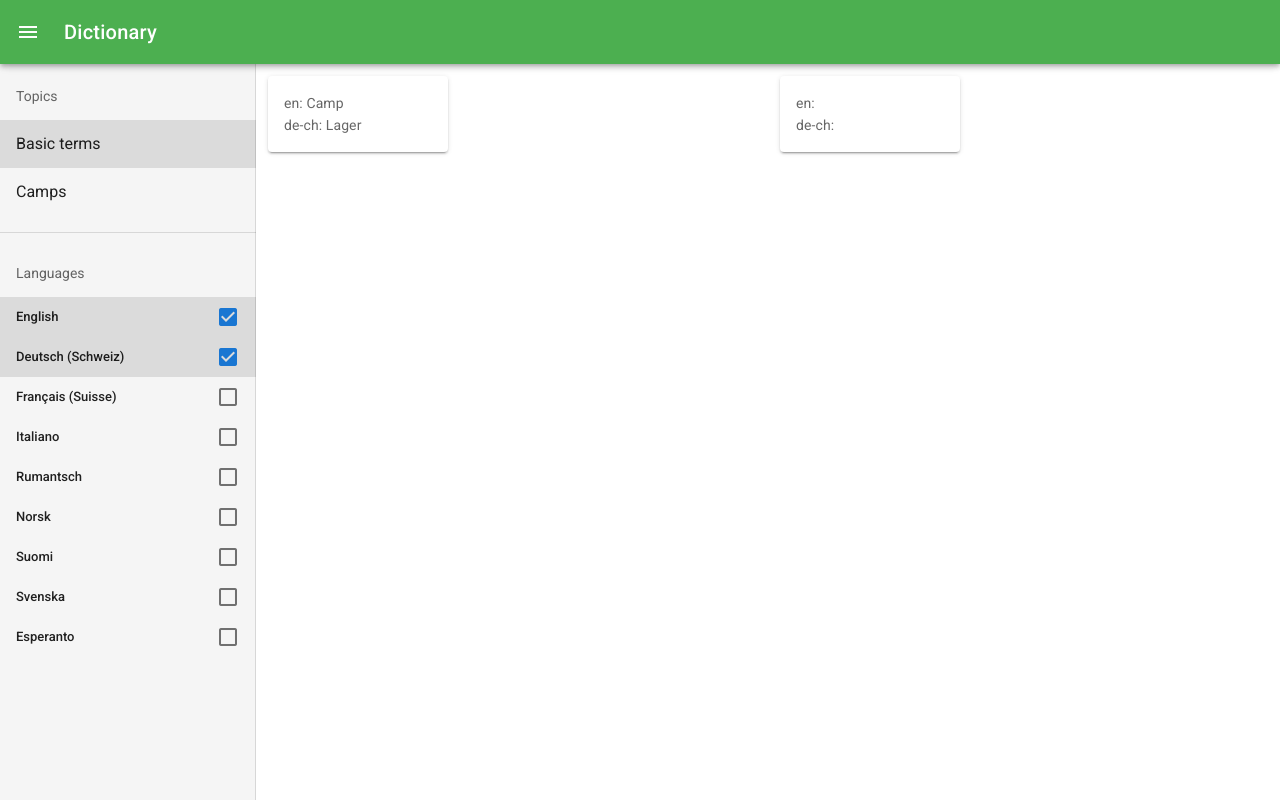
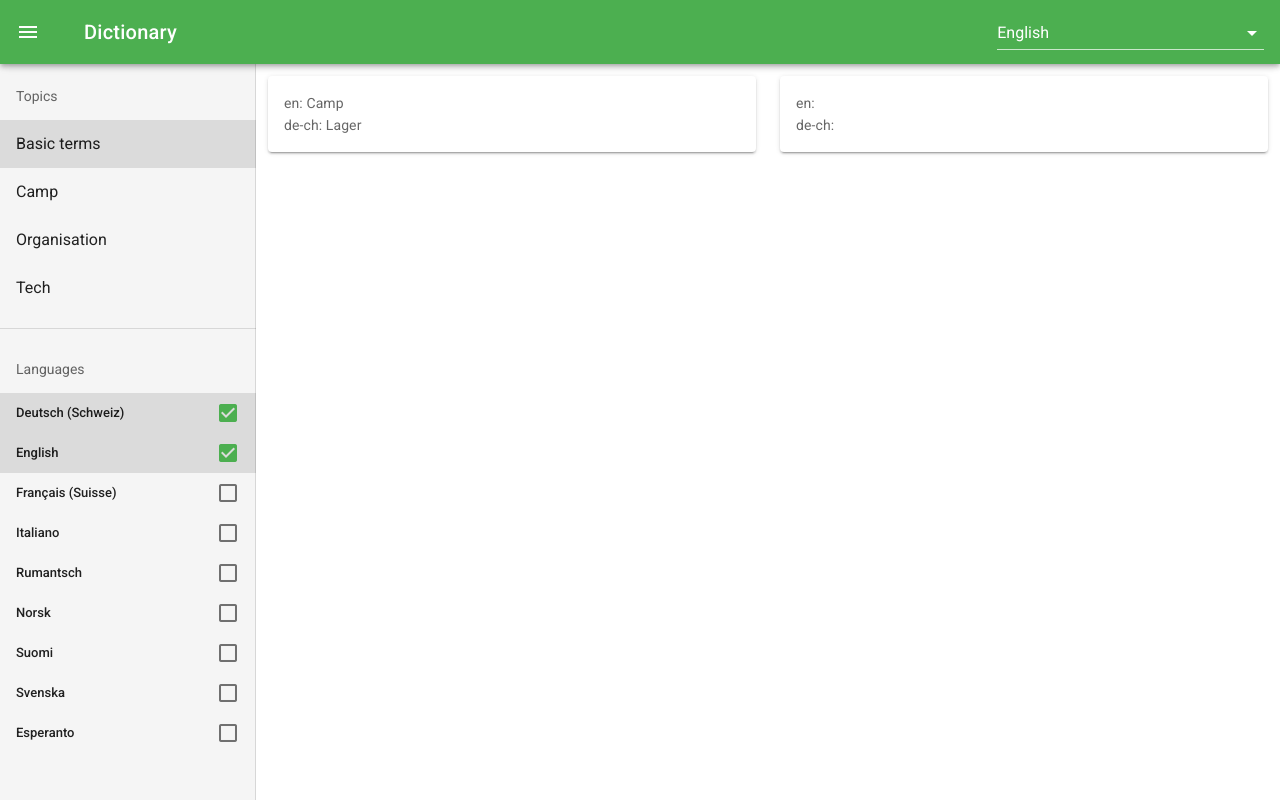
Before and after one commit to hochreutenerl/camp-dictionary, a Vue app: page / in a window 1280 px wide. Built offline with nearby package versions, Linux system fonts and the light colour scheme.

Commit message:
Lang changer

```diff
--- a/package.json
+++ b/package.json
@@ -1,5 +1,5 @@
 {
-  "name": "dic",
+  "name": "dictionary",
   "version": "0.1.0",
   "private": true,
   "scripts": {
@@ -12,8 +12,7 @@
     "core-js": "^3.6.4",
     "vue": "^2.6.11",
     "vue-i18n": "^8.0.0",
-    "vuetify": "^2.2.11",
-    "vuex": "^3.1.3"
+    "vuetify": "^2.2.11"
   },
   "devDependencies": {
     "@kazupon/vue-i18n-loader": "^0.3.0",
--- a/src/App.vue
+++ b/src/App.vue
@@ -1,19 +1,23 @@
 <template>
     <v-app id="main">
-        <v-app-bar app clipped-left="" color="green" dark>
+        <v-app-bar app clipped-left="" color="green" dark class="d-print-none">
             <v-app-bar-nav-icon @click="drawer = !drawer"/>
-            <span class="title ml-3 mr-5">Dictionary</span>
+            <v-toolbar-title class="title ml-3 mr-5">{{ $t("appname") }}</v-toolbar-title>
+            <v-spacer />
+            <div class="locale-changer align-center float-right">
+                <v-select :items="languagesSelector" v-model="$i18n.locale" @change="languageChanged"></v-select>
+            </div>
         </v-app-bar>
 
-        <v-navigation-drawer v-model="drawer" app clipped color="grey lighten-4">
+        <v-navigation-drawer v-model="drawer" app clipped color="grey lighten-4" class="d-print-none">
             <v-list class="grey lighten-4">
 
-                <v-subheader>Topics</v-subheader>
+                <v-subheader>{{ $t("topics") }}</v-subheader>
                 <v-list-item-group v-model="current_topic">
                     <template v-for="(topic, code) in topics">
                         <v-list-item v-if="!topic.hide" :key="`item-${code}`" :value="code">
                             <v-list-item-content>
-                                <v-list-item-title v-text="topic.title"></v-list-item-title>
+                                <v-list-item-title>{{ $t(code) === "" ? topic.title : $t(code) }}</v-list-item-title>
                             </v-list-item-content>
                         </v-list-item>
                     </template>
@@ -21,7 +25,7 @@
 
                 <v-divider dark class="my-4"/>
 
-                <v-subheader>Languages</v-subheader>
+                <v-subheader>{{ $t("languages") }}</v-subheader>
                 <v-list-item-group v-model="current_languages" multiple>
                     <template v-for="(lang, code) in languages">
                         <v-list-item dense v-if="!lang.hide" :key="`item-${code}`" :value="code">
@@ -31,7 +35,8 @@
                                 </v-list-item-content>
 
                                 <v-list-item-action class="lang_check">
-                                    <v-checkbox :input-value="active" :true-value="code" @click="toggle"></v-checkbox>
+                                    <v-checkbox :input-value="active" :true-value="code" @click="toggle"
+                                                color="green"></v-checkbox>
                                 </v-list-item-action>
                             </template>
                         </v-list-item>
@@ -42,12 +47,12 @@
             </v-list>
         </v-navigation-drawer>
 
-        <v-content>
+        <v-content class="content">
             <v-container class="terms" fluid grid-list-xl>
                 <v-layout wrap justify-space-around>
                     <v-flex v-for="term in current_terms" v-bind:key="term" class="term">
-                        <v-card width="180px">
-                            <v-img v-if="index[term].image" class="term_image" :src="index[term].image" alt="">
+                        <v-card min-width="180px">
+                            <v-img v-if="index[term].image" class="term_image" :src="'./images/' + index[term].image" alt="">
                             </v-img>
                             <v-card-text class="term_descriptions">
                                 <div v-for="language in current_languages" v-bind:key="language"
@@ -82,6 +87,7 @@
             current_languages: ["en", "de-ch"],
             current_terms: [],
             dictionary: {},
+            locales: ["en", "de"]
         }),
         methods: {
             loadTerm: function (term, language) {
@@ -111,12 +117,20 @@
                 });
 
                 this.current_terms = terms;
+            },
+            languageChanged: function(newLanguage) {
+                localStorage.setItem("locale", JSON.stringify(newLanguage));
             }
         },
         created: function () {
             var storedLanguages = JSON.parse(localStorage.getItem("current_languages"));
             if (storedLanguages) {
                 this.current_languages = storedLanguages;
+            }
+
+            var storedLanguage = JSON.parse(localStorage.getItem("locale"));
+            if (storedLanguage) {
+                this.$i18n.locale = storedLanguage;
             }
 
             var storedTopic = JSON.parse(localStorage.getItem("current_topic"));
@@ -134,7 +148,18 @@
             current_languages: function (newLanguages) {
                 localStorage.setItem("current_languages", JSON.stringify(newLanguages));
             },
-
+        },
+        computed: {
+            languagesSelector: function () {
+                var e = [];
+                for (var lang in this.languages) {
+                    if (this.languages[lang]['pageLocale'] === true) {
+                        e.push({text: this.languages[lang]['name'], value: lang});
+                    }
+                }
+                console.log(e);
+                return e;
+            }
         }
     };
 </script>
@@ -143,4 +168,15 @@
     .lang_check {
         margin: 0 !important;
     }
+
+    .locale-changer {
+        padding-top: 24px;
+    }
+
+    @media print {
+        .content {
+            padding: 0 !important;
+        }
+    }
+
 </style>
--- a/src/locales/de.json
+++ b/src/locales/de.json
@@ -1,4 +1,8 @@
 {
-  "message": "hallo i18n !!",
+  "appname": "Wörterbuch",
+  "topics": "Themen",
+  "languages": "Sprachen",
+
+  "basic": "Basisausdrücke",
   "camp": "Lager"
 }
--- a/src/locales/en.json
+++ b/src/locales/en.json
@@ -1,3 +1,8 @@
 {
+  "appname": "Dictionary",
+  "topics": "Topics",
+  "languages": "Languages",
+
+  "basic": "Basic terms",
   "camp": "Camp"
 }
--- a/src/locales/xx.json
+++ /dev/null
@@ -1,3 +0,0 @@
-{
-  "*": ""
-}
--- a/src/structure/languages.js
+++ b/src/structure/languages.js
@@ -1,8 +1,8 @@
 module.exports =
     {
-        "en": {name: "English"},
         "de-ch": {name: "Deutsch (Schweiz)", fallback: "de"},
-        "de": {name: "Deutsch (Deutschland)", hide: true},
+        "de": {name: "Deutsch", hide: true, pageLocale: true},
+        "en": {name: "English", pageLocale: true},
         "fr-ch": {name: "Français (Suisse)", fallback: "fr"},
         "fr": {name: "Français", hide: true},
         "it": {name: "Italiano",},
--- a/src/structure/topics.js
+++ b/src/structure/topics.js
@@ -1,4 +1,6 @@
 module.exports = {
     basic: {title: 'Basic terms'},
     camp: {title: 'Camps'},
+    orga: {title: 'Organisation'},
+    tech: {title: 'Tech'},
 };
```
Also changed, not shown: src/components/Dic.vue (deleted, +0 -26 lines).
